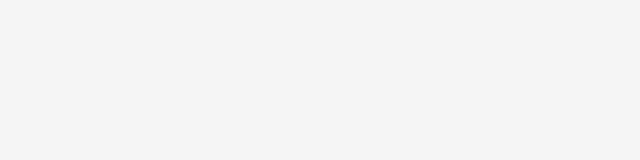
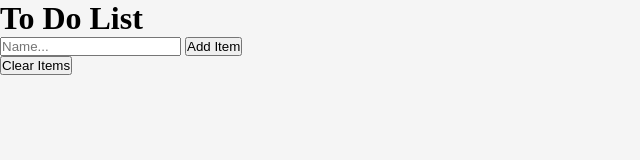
Before and after one commit to arnameti/2_HTML-CSS-JS_ToDoList, a website built with Parcel: page index.html in a window 1280 px wide. Shown: the whole page, without its empty margins (0-640 px from the left). Built offline with nearby package versions, Linux system fonts and the light colour scheme.

Commit message:
feat: coding html structure

```diff
--- a/index.html
+++ b/index.html
@@ -14,6 +14,17 @@
     <title>JS-STARTER-TEMPLATE</title>
   </head>
   <body>
-    <div class="container-body"></div>
+    <div class="container-body">
+      <div class="todo-container">
+        <h1 class="heading-1">To Do List</h1>
+        <div class="form-group">
+          <form class="form">
+            <input type="text" class="form__input" placeholder="Name..." />
+            <button class="btn form__btn">Add Item</button>
+          </form>
+          <button class="btn">Clear Items</button>
+        </div>
+      </div>
+    </div>
   </body>
 </html>
```
